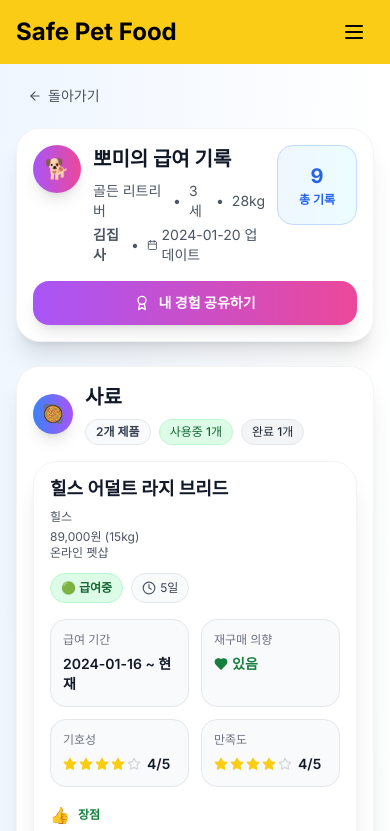
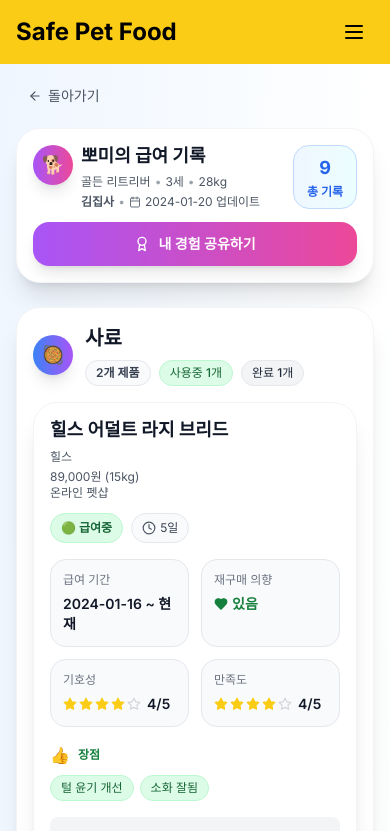
Before and after one commit to joyfuldoy1015/safe-pet-food, a Next.js app: page /pet-log/posts/post-1 in a window 390 px wide. Shown: the top 831 px of the page. Built offline with nearby package versions, Linux system fonts and the light colour scheme.

Commit message:
fix: pet-log 상세 페이지 모바일 상단 박스 레이아웃 정렬 개선 - 텍스트 줄바꿈 방지, 간격 및 크기 최적화

```diff
--- a/app/pet-log/posts/[postId]/page.tsx
+++ b/app/pet-log/posts/[postId]/page.tsx
@@ -672,30 +672,30 @@ export default function PetLogPostDetail() {
           </div>
 
           {/* Mobile/Tablet: 세로 레이아웃 */}
-          <div className="flex md:hidden flex-col gap-4">
+          <div className="flex md:hidden flex-col gap-3 sm:gap-4">
             {/* Top: Pet Icon & Info with Total Records */}
-            <div className="flex items-start justify-between gap-3">
-              <div className="flex items-start gap-3 flex-1 min-w-0">
-                <div className="w-12 h-12 bg-gradient-to-r from-purple-500 to-pink-500 rounded-2xl flex items-center justify-center shadow-lg flex-shrink-0">
-                  <span className="text-xl">🐕</span>
+            <div className="flex items-start justify-between gap-2 sm:gap-3">
+              <div className="flex items-start gap-2 sm:gap-3 flex-1 min-w-0">
+                <div className="w-10 h-10 sm:w-12 sm:h-12 bg-gradient-to-r from-purple-500 to-pink-500 rounded-2xl flex items-center justify-center shadow-lg flex-shrink-0">
+                  <span className="text-lg sm:text-xl">🐕</span>
                 </div>
                 <div className="flex-1 min-w-0">
-                  <h1 className="text-xl sm:text-2xl font-bold text-gray-900 mb-2">
+                  <h1 className="text-lg sm:text-xl font-bold text-gray-900 mb-1.5 sm:mb-2 leading-tight">
                     {post.petName}의 급여 기록
                   </h1>
-                  <div className="flex flex-col gap-1 text-sm text-gray-600">
-                    <div className="flex items-center gap-2">
-                      <span>{post.petBreed}</span>
-                      <span>•</span>
-                      <span>{post.petAge}</span>
-                      <span>•</span>
-                      <span>{post.petWeight}</span>
+                  <div className="flex flex-col gap-1 text-xs sm:text-sm text-gray-600">
+                    <div className="flex items-center gap-1 sm:gap-2 flex-wrap">
+                      <span className="whitespace-nowrap">{post.petBreed}</span>
+                      <span className="text-gray-400">•</span>
+                      <span className="whitespace-nowrap">{post.petAge}</span>
+                      <span className="text-gray-400">•</span>
+                      <span className="whitespace-nowrap">{post.petWeight}</span>
                     </div>
-                    <div className="flex items-center gap-2">
-                      <span className="font-semibold">{post.ownerName}</span>
-                      <span>•</span>
-                      <span className="flex items-center gap-1">
-                        <Calendar className="h-3.5 w-3.5" />
+                    <div className="flex items-center gap-1 sm:gap-2 flex-wrap">
+                      <span className="font-semibold whitespace-nowrap">{post.ownerName}</span>
+                      <span className="text-gray-400">•</span>
+                      <span className="flex items-center gap-1 whitespace-nowrap">
+                        <Calendar className="h-3 w-3 sm:h-3.5 sm:w-3.5 text-gray-500" />
                         <span>{post.updatedAt} 업데이트</span>
                       </span>
                     </div>
@@ -703,8 +703,8 @@ export default function PetLogPostDetail() {
                 </div>
               </div>
               {/* 총 기록 박스 - 상단 오른쪽 */}
-              <div className="bg-gradient-to-r from-blue-50 to-cyan-50 rounded-xl p-3 border border-blue-200 text-center w-20 h-20 flex flex-col items-center justify-center flex-shrink-0">
-                <div className="text-xl font-bold text-blue-600 mb-0.5">{post.totalRecords}</div>
+              <div className="bg-gradient-to-r from-blue-50 to-cyan-50 rounded-xl p-2.5 sm:p-3 border border-blue-200 text-center w-16 h-16 sm:w-20 sm:h-20 flex flex-col items-center justify-center flex-shrink-0">
+                <div className="text-lg sm:text-xl font-bold text-blue-600 mb-0.5">{post.totalRecords}</div>
                 <div className="text-xs font-semibold text-blue-600">총 기록</div>
               </div>
             </div>
```
